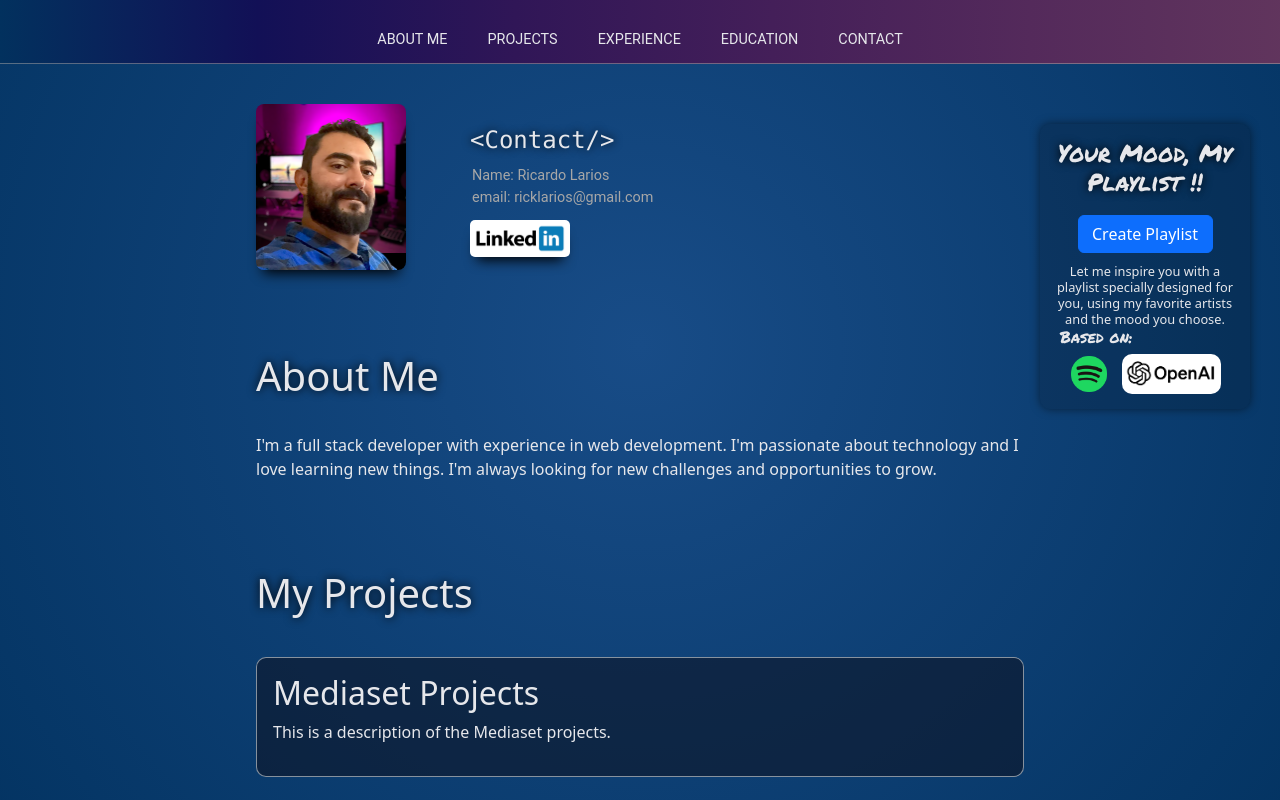
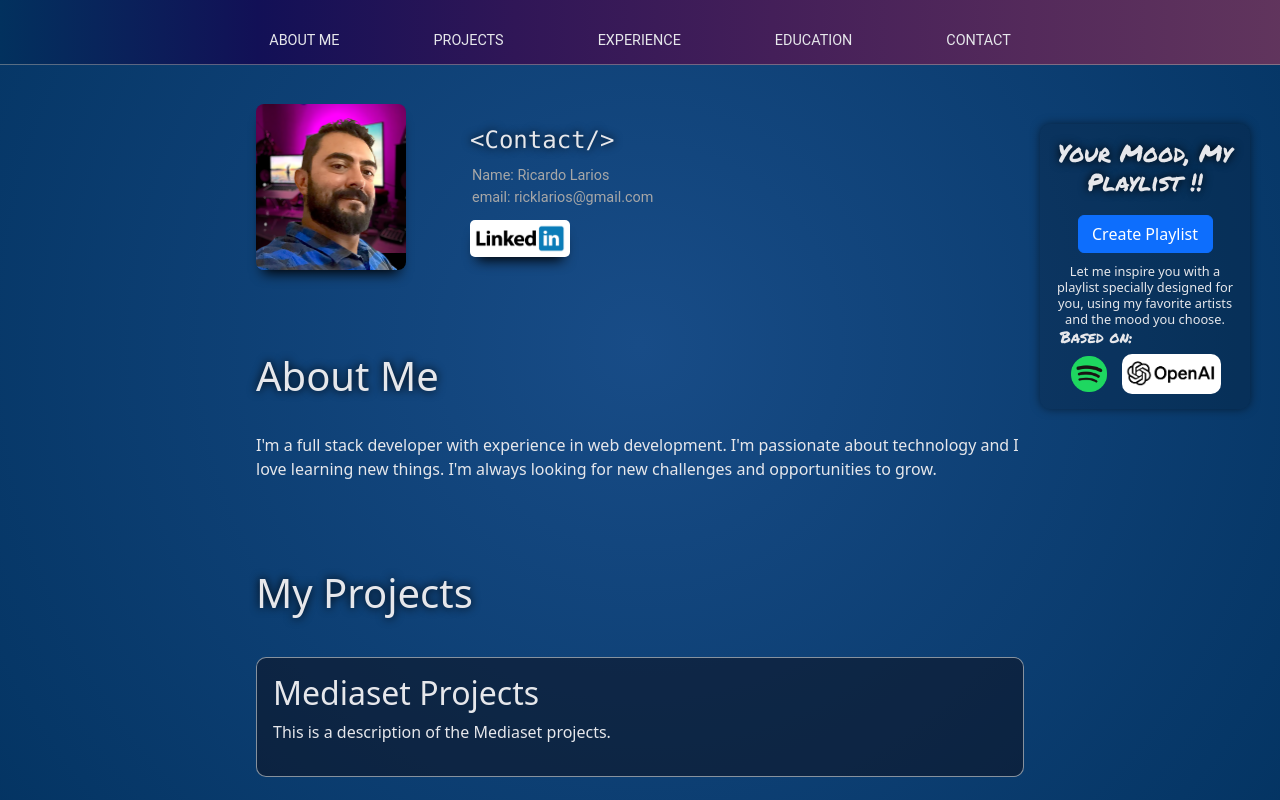
Before and after one commit to ricklarios/web-portafolio, a React (Create React App) app: page / in a window 1280 px wide. Shown: the top 800 px of the page. Built offline with nearby package versions, Linux system fonts and the light colour scheme; no server answers.

Commit message:
Modify header height

```diff
--- a/src/styles/components/header.css
+++ b/src/styles/components/header.css
@@ -5,7 +5,7 @@
     margin: 0;
     padding: 0;
     border: 0;
-    height: 5vw;
+    height: 65px;
     width: 100%;
     border-bottom: 1px solid #a7a7a785;
     background-image: radial-gradient(circle at 120.71% 50%, #6c3f60 0, #61355d 16.67%, #542a5b 33.33%, #441f59 50%, #301657 66.67%, #121056 83.33%, #02315E 100%);
@@ -20,7 +20,7 @@
     flex-direction: row;
     justify-content: center;
     align-items: end;
-    gap: 10px;
+    gap: 5vw;
     list-style: none;
     padding: 0;
     margin: 0;
```
